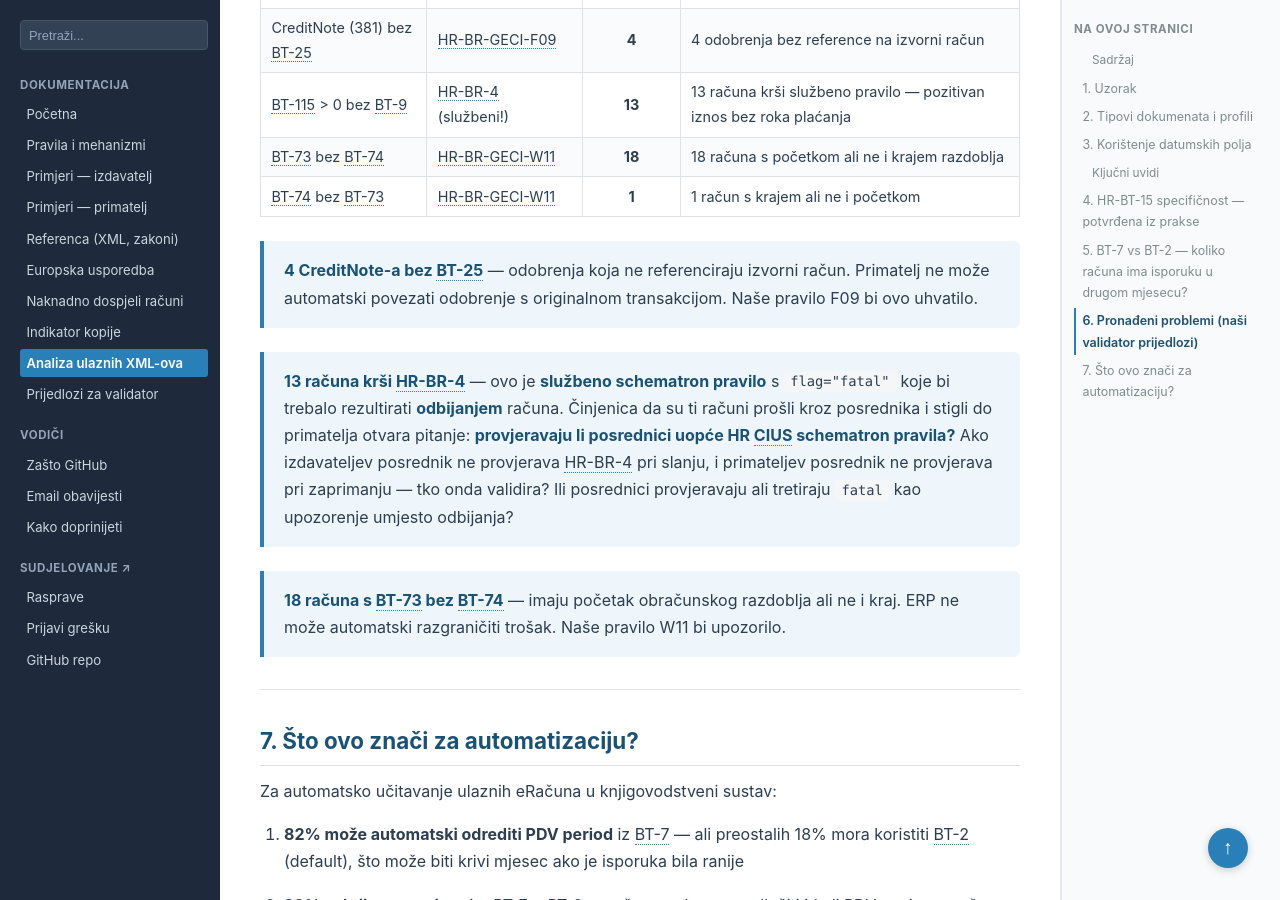
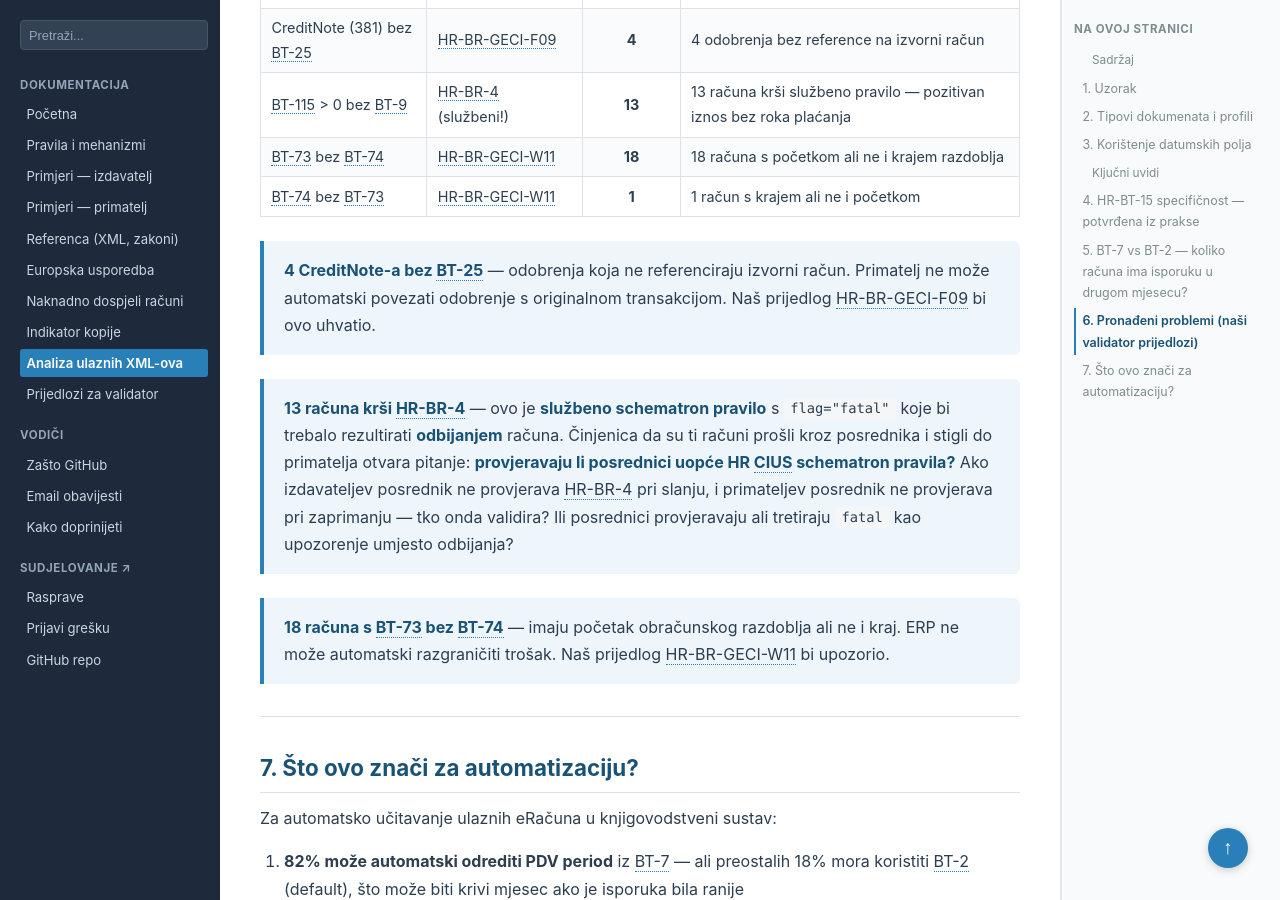
Before and after one commit to dageci/eracun-fiskalizacija-datumi, a Jekyll site: the page built from docs/analiza-ulaznih.md, in a window 1280 px wide and 900 px high, scrolled down 4436 px. Built offline with Jekyll 4.4.1, drawn with Linux system fonts in a browser that asks for light colours.

Commit message:
F09/W11 → HR-BR-GECI-F09/W11 (puni oblik za tooltip)

```diff
--- a/docs/analiza-ulaznih.md
+++ b/docs/analiza-ulaznih.md
@@ -120,11 +120,11 @@ Ovo je direktna potvrda iz prakse za ono što smo dokumentirali u [sekciji 3.1 n
 | BT-73 bez BT-74 | HR-BR-GECI-W11 | **18** | 18 računa s početkom ali ne i krajem razdoblja |
 | BT-74 bez BT-73 | HR-BR-GECI-W11 | **1** | 1 račun s krajem ali ne i početkom |
 
-> **4 CreditNote-a bez BT-25** — odobrenja koja ne referenciraju izvorni račun. Primatelj ne može automatski povezati odobrenje s originalnom transakcijom. Naše pravilo F09 bi ovo uhvatilo.
+> **4 CreditNote-a bez BT-25** — odobrenja koja ne referenciraju izvorni račun. Primatelj ne može automatski povezati odobrenje s originalnom transakcijom. Naš prijedlog HR-BR-GECI-F09 bi ovo uhvatio.
 
 > **13 računa krši HR-BR-4** — ovo je **službeno schematron pravilo** s `flag="fatal"` koje bi trebalo rezultirati **odbijanjem** računa. Činjenica da su ti računi prošli kroz posrednika i stigli do primatelja otvara pitanje: **provjeravaju li posrednici uopće HR CIUS schematron pravila?** Ako izdavateljev posrednik ne provjerava HR-BR-4 pri slanju, i primateljev posrednik ne provjerava pri zaprimanju — tko onda validira? Ili posrednici provjeravaju ali tretiraju `fatal` kao upozorenje umjesto odbijanja?
 
-> **18 računa s BT-73 bez BT-74** — imaju početak obračunskog razdoblja ali ne i kraj. ERP ne može automatski razgraničiti trošak. Naše pravilo W11 bi upozorilo.
+> **18 računa s BT-73 bez BT-74** — imaju početak obračunskog razdoblja ali ne i kraj. ERP ne može automatski razgraničiti trošak. Naš prijedlog HR-BR-GECI-W11 bi upozorio.
 
 ---
 
```
